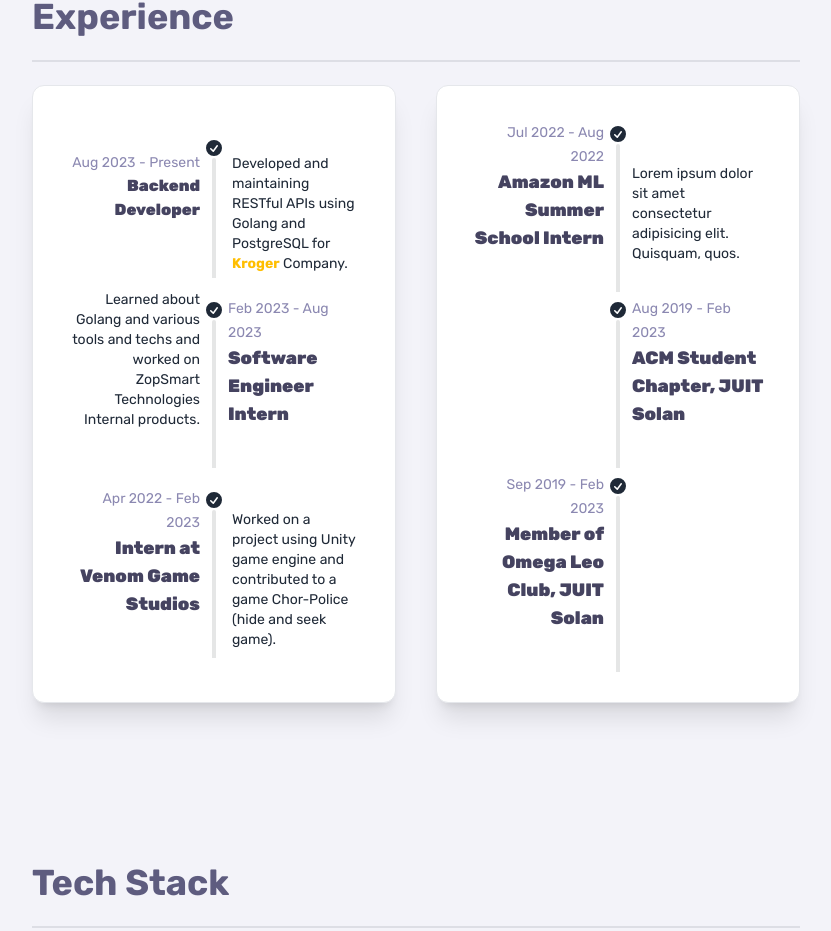
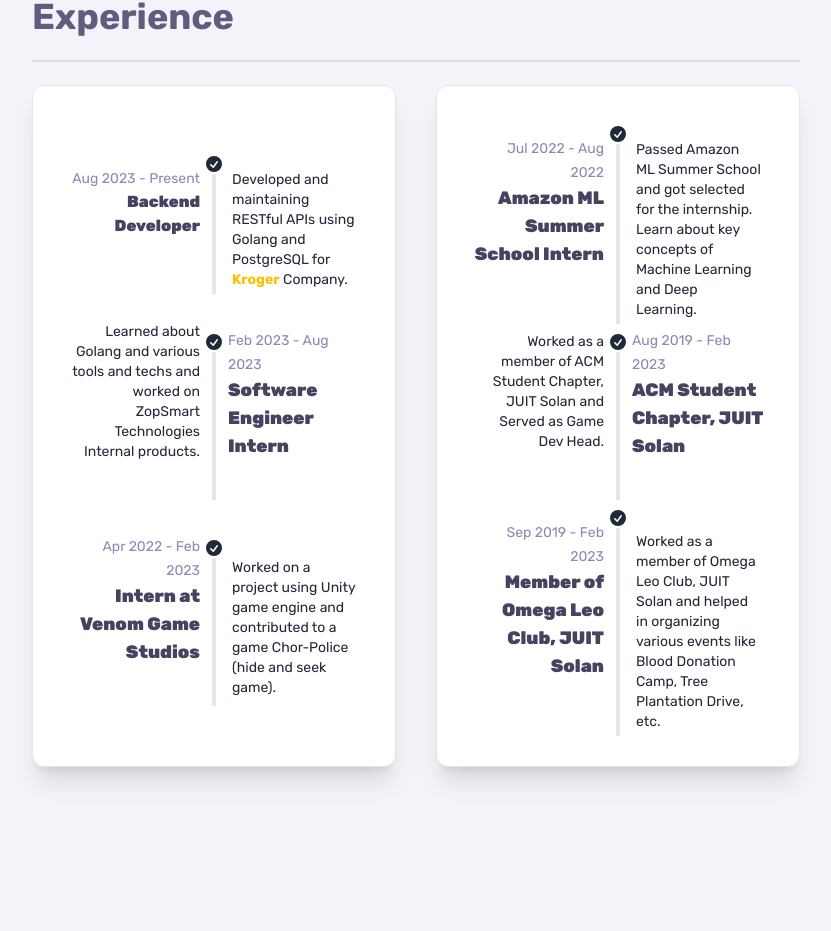
Before and after one commit to Sumit-Kumar1/resume-site, a Next.js app: page / in a window 1280 px wide. Shown: the part 1652-2583 px from the top of the page, without its empty margins (224-1055 px from the left). Built offline with nearby package versions, Linux system fonts and the light colour scheme.

Commit message:
Hydrated information for experience component

```diff
--- a/src/components/experience.js
+++ b/src/components/experience.js
@@ -28,7 +28,11 @@ export default function Experience() {
               </div>
             </div>
             <div className="timeline-end md:mt-6 text-sm text-start px-1">
-              <p>Developed and maintaining RESTful APIs using Golang and PostgreSQL for <span className="text-warning font-bold">Kroger</span> Company.</p>
+              <p>
+                Developed and maintaining RESTful APIs using Golang and
+                PostgreSQL for{" "}
+                <span className="text-warning font-bold">Kroger</span> Company.
+              </p>
             </div>
             <hr />
           </li>
@@ -56,7 +60,10 @@ export default function Experience() {
               </div>
             </div>
             <div className="timeline-content md:mt-32 text-sm text-end px-1">
-             <p>Learned about Golang and various tools and techs and worked on ZopSmart Technologies Internal products.</p>
+              <p>
+                Learned about Golang and various tools and techs and worked on
+                ZopSmart Technologies Internal products.
+              </p>
             </div>
             <hr />
           </li>
@@ -84,7 +91,10 @@ export default function Experience() {
               </div>
             </div>
             <div className="timeline-end md:mt-6 text-sm text-start px-1">
-             <p>Worked on a project using Unity game engine and contributed to a game Chor-Police (hide and seek game).</p>
+              <p>
+                Worked on a project using Unity game engine and contributed to a
+                game Chor-Police (hide and seek game).
+              </p>
             </div>
             <hr />
           </li>
@@ -114,8 +124,12 @@ export default function Experience() {
                 Amazon ML Summer School Intern
               </div>
             </div>
-            <div className="timeline-end md:mt-6 text-sm">
-                Lorem ipsum dolor sit amet consectetur adipisicing elit. Quisquam, quos.
+            <div className="timeline-end md:mt-6 text-sm text-start px-1">
+              <p>
+                Passed Amazon ML Summer School and got selected for the
+                internship. Learn about key concepts of Machine Learning and
+                Deep Learning.
+              </p>
             </div>
             <hr />
           </li>
@@ -142,6 +156,12 @@ export default function Experience() {
                 ACM Student Chapter, JUIT Solan
               </div>
             </div>
+            <div className="timeline-content md:mt-32 text-sm text-end px-1">
+              <p>
+                Worked as a member of ACM Student Chapter, JUIT Solan and Served
+                as Game Dev Head.
+              </p>
+            </div>
             <hr />
           </li>
           <li>
@@ -167,7 +187,14 @@ export default function Experience() {
                 Member of Omega Leo Club, JUIT Solan
               </div>
             </div>
-            <hr/>
+            <div className="timeline-end md:mt-8 text-sm text-start px-1">
+              <p>
+                Worked as a member of Omega Leo Club, JUIT Solan and helped in
+                organizing various events like Blood Donation Camp, Tree
+                Plantation Drive, etc.
+              </p>
+            </div>
+            <hr />
           </li>
         </ul>
       </div>
```
